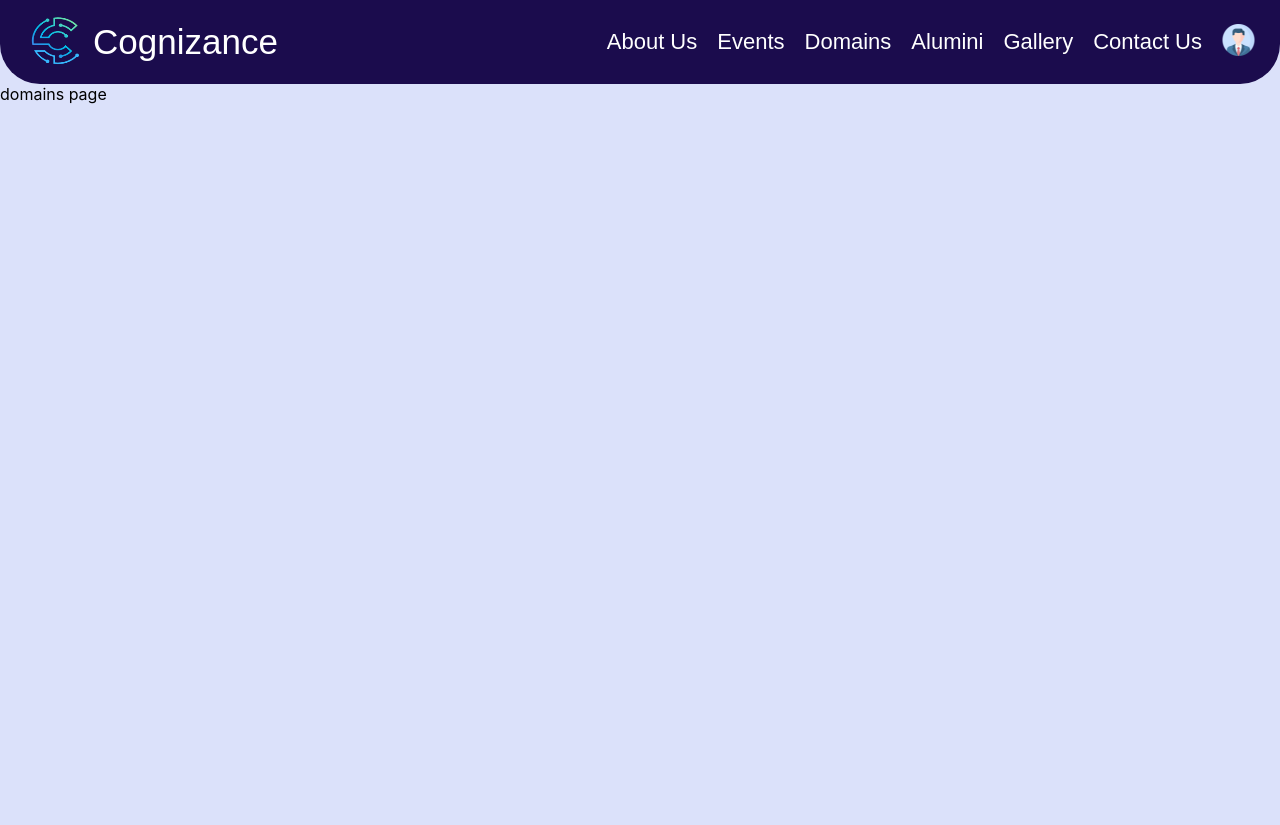
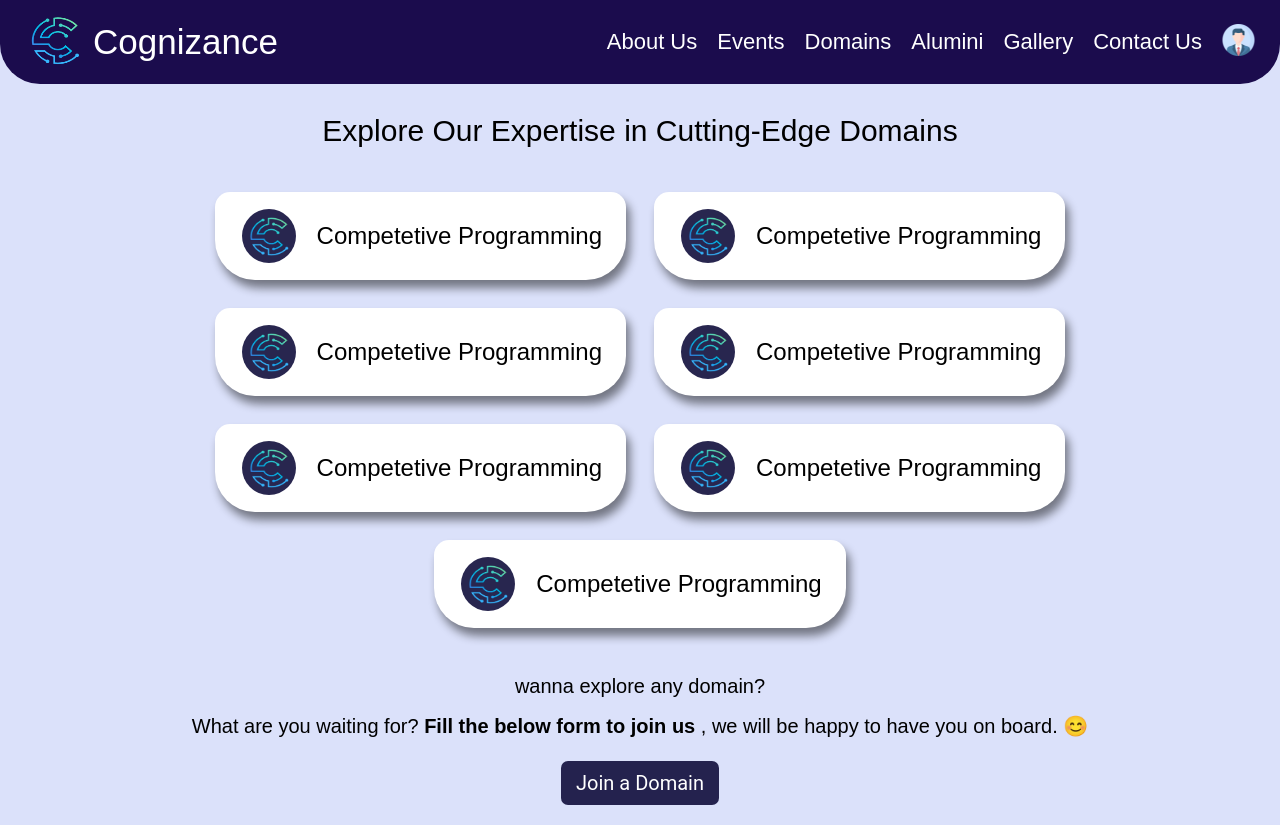
Before and after one commit to nazeer-18/cognizane-cms, a React (Create React App) app in the folder cognizance-cms/: page /domains in a window 1280 px wide. Before the commit the page ends 800 px from the top, so only its background shows below. Built offline with nearby package versions, Linux system fonts and the light colour scheme.

Commit message:
created domains page ui , yet to integrate data management from server

```diff
--- /dev/null
+++ b/cognizance-cms/src/App.css
@@ -0,0 +1,17 @@
+.cognizance-btn-container{
+    display: flex;
+    justify-content: center;
+    margin: 5px 0px 15px;
+}
+
+.cognizance-btn{
+    color:white;
+    border: none;
+    background-color: #0b0837e0;
+    padding: 10px 15px;
+    margin: 5px auto;
+    font-size:20px;
+    font-family: 'roboto', sans-serif;
+    border-radius: 7px;
+    cursor: pointer;
+}
--- a/cognizance-cms/src/App.js
+++ b/cognizance-cms/src/App.js
@@ -9,6 +9,7 @@ import Alumini from './components/Alumini'
 import Gallery from './components/Gallery'
 import ContactUs from './components/ContactUs'
 import HomePage from './components/HomePage.js'
+import Membership from './components/Membership.js'
 
 export default function App() {
   return (
@@ -23,6 +24,7 @@ export default function App() {
         <Route path="/alumini" element={<Alumini/>} />
         <Route path="/gallery" element={<Gallery/>} />
         <Route path="/contactus" element={<ContactUs/>} />
+        <Route path="/get-membership" element={<Membership />} />
       </Routes>
     </BrowserRouter>
   )
--- /dev/null
+++ b/cognizance-cms/src/components/DomainItem.js
@@ -0,0 +1,18 @@
+import React from 'react'
+import '../styles/DomainItem.css'
+import logo from '../assets/cognizance-logo.png'
+
+export default function DomainItem() {
+    return (
+        <div>
+            <div id="domain-item-container">
+                <div id="domain-item-logo">
+                    <img src={logo} alt="domain-logo" />
+                </div>
+                <div id="domain-item-name">
+                    Competetive Programming
+                </div>
+            </div>
+        </div>
+    )
+}
--- a/cognizance-cms/src/components/Domains.js
+++ b/cognizance-cms/src/components/Domains.js
@@ -1,9 +1,35 @@
 import React from 'react'
+import { Link } from 'react-router-dom'
+import DomainItem from './DomainItem.js'
+import '../styles/Domains.css'
+import '../App.css'
 
 export default function Domains() {
     return (
         <div>
-            domains page
+            <p id="domain-page-title">Explore Our Expertise in Cutting-Edge Domains</p>
+            <div className="domains-container">
+                <DomainItem />
+                <DomainItem />
+                <DomainItem />
+                <DomainItem />
+                <DomainItem />
+                <DomainItem />
+                <DomainItem />
+            </div>
+            <div className="engage-joining">
+                <p>
+                    wanna explore any domain?
+                </p>
+                <p>
+                    What are you waiting for? <strong>Fill the below form to join us</strong> , we will be happy to have you on board. 😊
+                </p>
+            </div>
+            <div className="cognizance-btn-container">
+                <Link to="/get-membership">
+                    <button className="cognizance-btn">Join a Domain</button>
+                </Link>
+            </div>
         </div>
     )
 }
--- /dev/null
+++ b/cognizance-cms/src/components/Membership.js
@@ -0,0 +1,9 @@
+import React from 'react'
+
+export default function Membership() {
+    return (
+        <div>
+            fill the form to be a member of cognizance
+        </div>
+    )
+}
--- /dev/null
+++ b/cognizance-cms/src/styles/DomainItem.css
@@ -0,0 +1,37 @@
+#domain-item-container{
+    padding: 14px 24px;
+    border-radius: 15px 15px 40px 40px;
+    max-width:fit-content;
+    display: flex;
+    align-items: center;
+    margin: 14px;
+    background-color: white;
+    box-shadow: 4px 8px 10px 0 rgb(0 0 0 / 48%);
+}
+
+#domain-item-logo{
+    display: flex;
+    justify-content: center;
+    align-items: center;
+    padding: 7px;
+    margin: 3px;
+    border-radius: 50%;
+    background-color: #0b0837e0;
+
+}
+
+#domain-item-logo img{
+    width: 40px;
+    height:40px;
+}
+
+#domain-item-name{
+    font-family: 'popins', sans-serif;
+    font-size: 24px;
+    margin-left: 18px;
+}
+
+#domain-item-container:hover{
+    cursor: pointer;
+    background-color: #d1d1d18a;
+}
--- /dev/null
+++ b/cognizance-cms/src/styles/Domains.css
@@ -0,0 +1,27 @@
+#domain-page-title{
+    font-family: 'popins', sans-serif;
+    font-size: 30px;
+    text-align: center;
+}
+
+.domains-container{
+    display: flex;
+    flex-wrap: wrap;
+    max-width:900px;
+    margin: 20px auto;
+    justify-content: center;
+}
+
+.engage-joining{
+    display: flex;
+    flex-direction: column;
+    justify-content: center;
+    align-items: center;
+    font-size: 20px;
+    font-family: 'popins', sans-serif;
+    padding: 5px 10px;
+}
+
+.engage-joining p{
+    margin:8px;
+}
```
Also changed, not shown: cognizance-cms/src/styles/HomePage.css (added).
